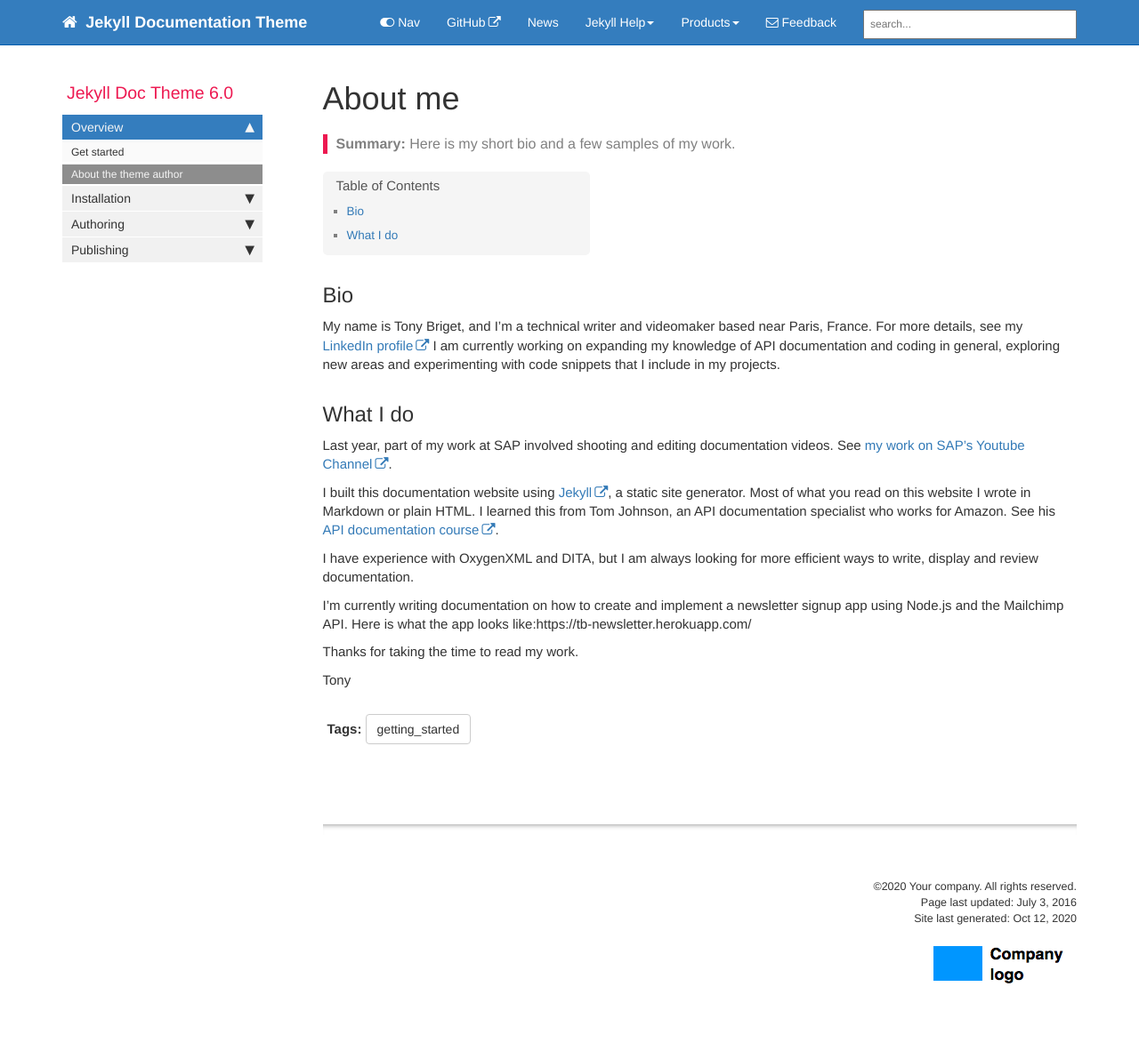
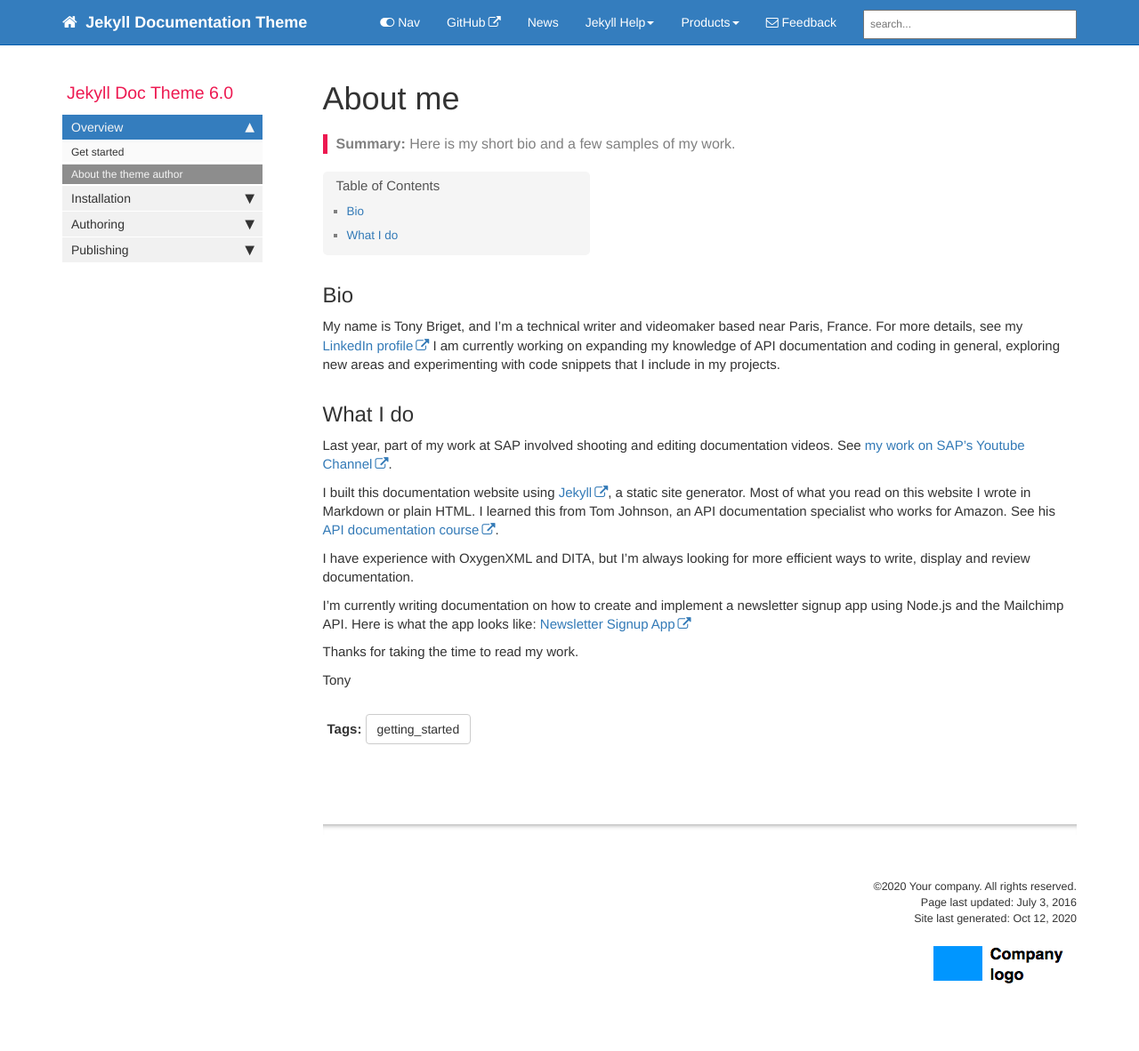
Before and after one commit to TonyBgithub/mydoctheme, a Jekyll site: the page built from pages/mydoc/mydoc_about.md, in a window 1280 px wide. Shown: the whole page at 89% size. Built offline with Jekyll 4.4.1, drawn with Linux system fonts in a browser that asks for light colours; comment, search, counter and statistics services are not loaded.

Commit message:
changing the bio again

```diff
--- a/pages/mydoc/mydoc_about.md
+++ b/pages/mydoc/mydoc_about.md
@@ -17,9 +17,9 @@ Last year, part of my work at SAP involved shooting and editing documentation vi
 
 I built this documentation website using [Jekyll](https://jekyllrb.com/), a static site generator. Most of what you read on this website I wrote in Markdown or plain HTML. I learned this from Tom Johnson, an API documentation specialist who works for Amazon. See his [API documentation course](https://idratherbewriting.com/learnapidoc/docapis_introtoapis.html).
 
-I have experience with OxygenXML and DITA, but I am always looking for more efficient ways to write, display and review documentation.
+I have experience with OxygenXML and DITA, but I'm always looking for more efficient ways to write, display and review documentation.
 
-I'm currently writing documentation on how to create and implement a newsletter signup app using Node.js and the Mailchimp API. Here is what the app looks like:https://tb-newsletter.herokuapp.com/
+I'm currently writing documentation on how to create and implement a newsletter signup app using Node.js and the Mailchimp API. Here is what the app looks like: [Newsletter Signup App](https://tb-newsletter.herokuapp.com/)
 
 Thanks for taking the time to read my work.
 
```
